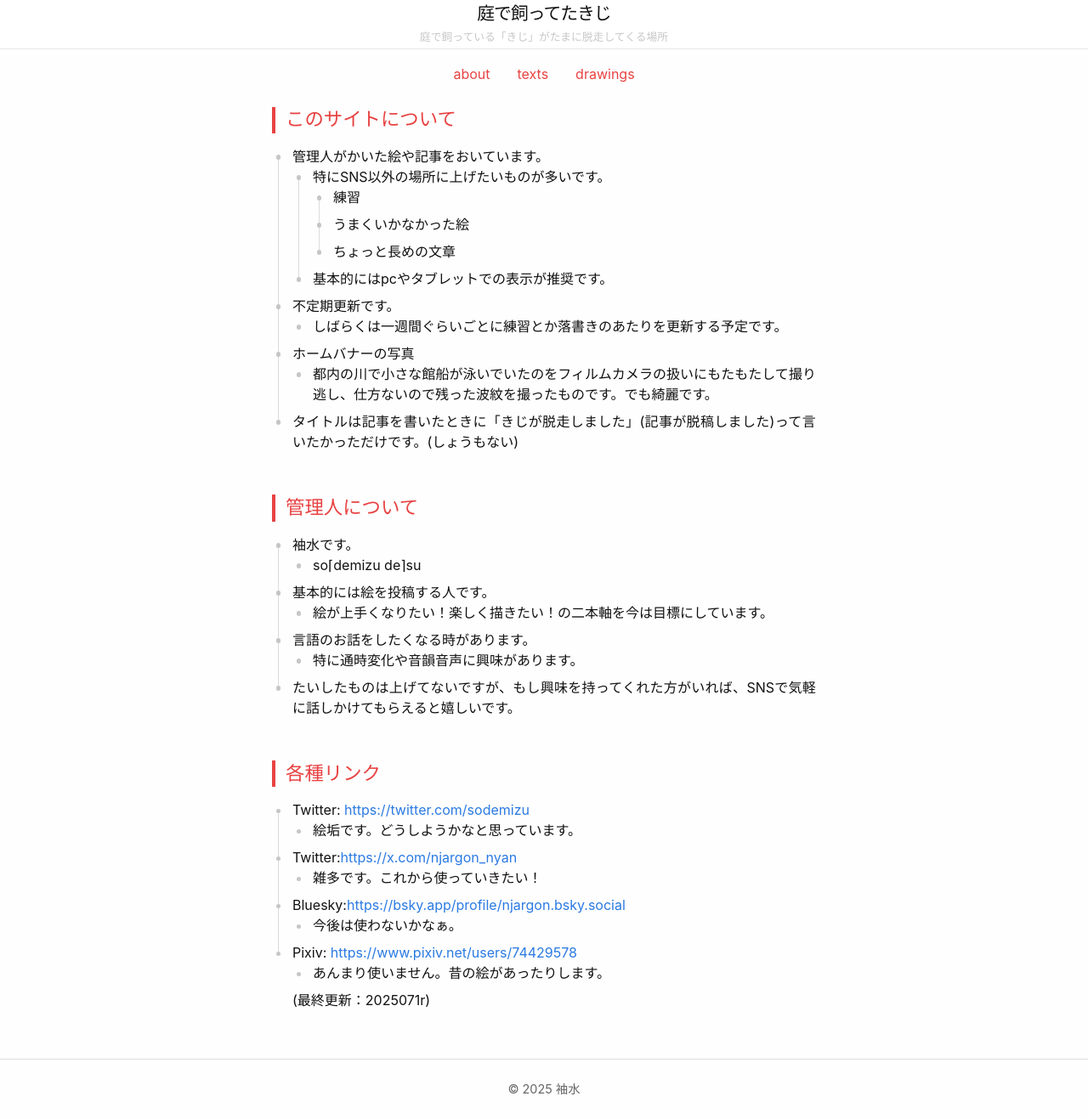
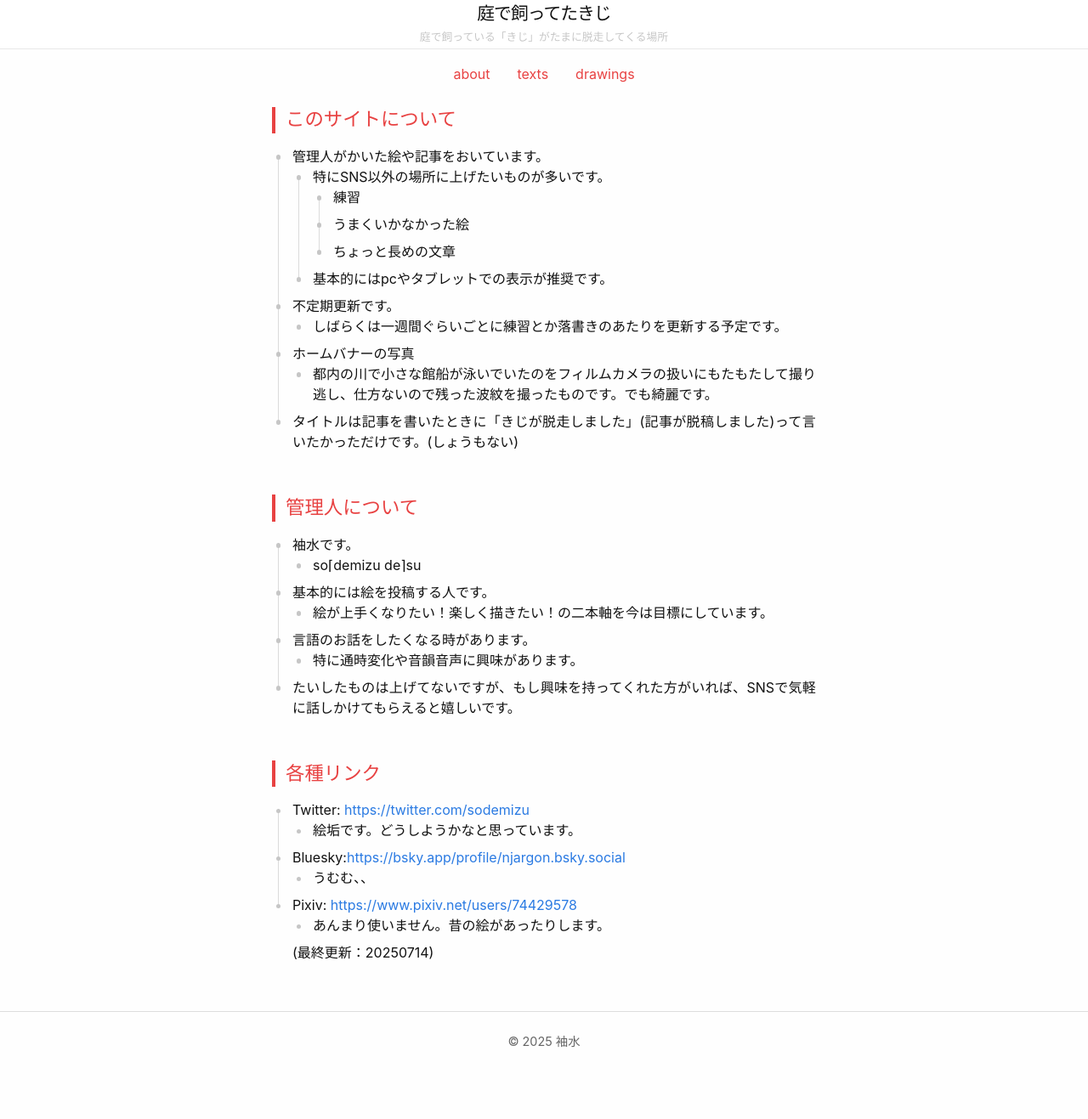
Before and after one commit to njargon/njargon.github.io, a Jekyll site: the page built from about.md, in a window 1280 px wide. Shown: the whole page at 85% size. Built offline with Jekyll 4.4.1, drawn with Linux system fonts in a browser that asks for light colours; after the commit the page ends 1261 px from its top, so only the background shows below that.

Commit message:
vault backup: 2025-07-17 07:19:18

```diff
--- a/about.md
+++ b/about.md
@@ -37,11 +37,9 @@ permalink: /about/
 ## 各種リンク
 - Twitter: [https://twitter.com/sodemizu](https://twitter.com/sodemizu)
 	- 絵垢です。どうしようかなと思っています。
-- Twitter:[https://x.com/njargon_nyan](https://x.com/njargon_nyan)
-	- 雑多です。これから使っていきたい！
 - Bluesky:[https://bsky.app/profile/njargon.bsky.social](https://bsky.app/profile/njargon.bsky.social)
-	- 今後は使わないかなぁ。
+	- うむむ、、
 - Pixiv: [https://www.pixiv.net/users/74429578](https://www.pixiv.net/users/74429578)
 	- あんまり使いません。昔の絵があったりします。
 
-(最終更新：2025071r)
+(最終更新：20250714)
```
